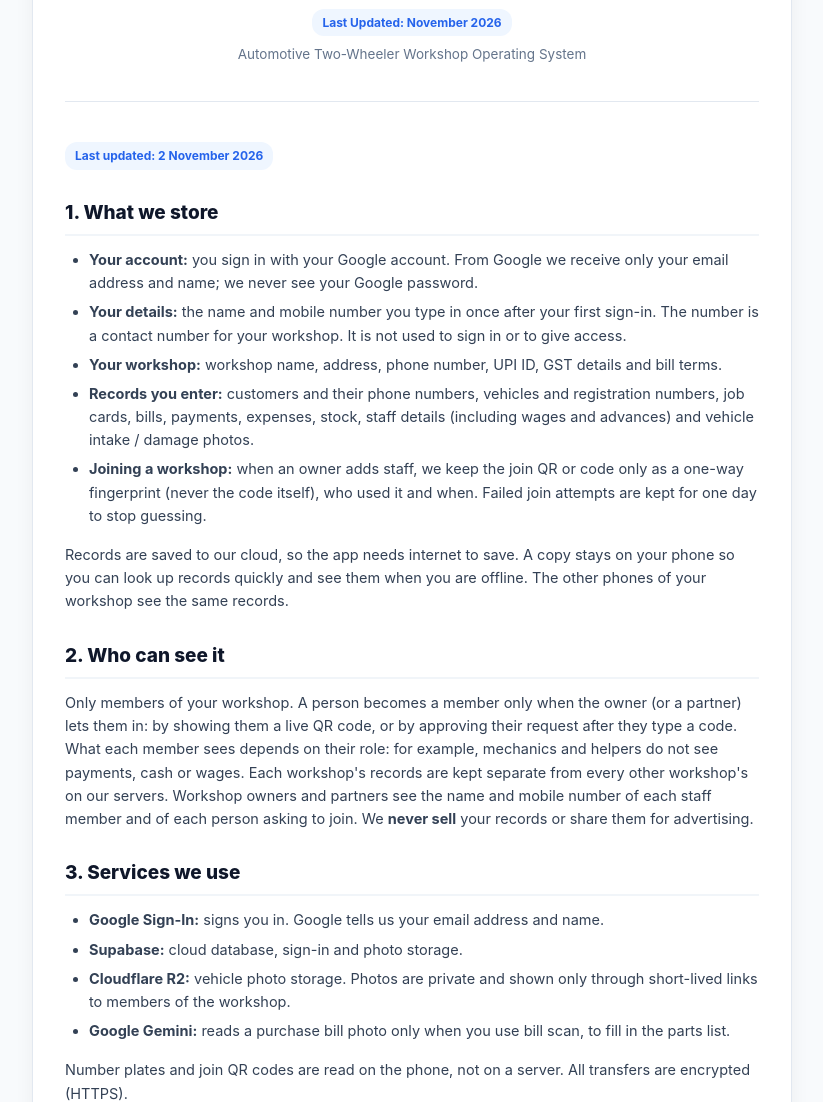
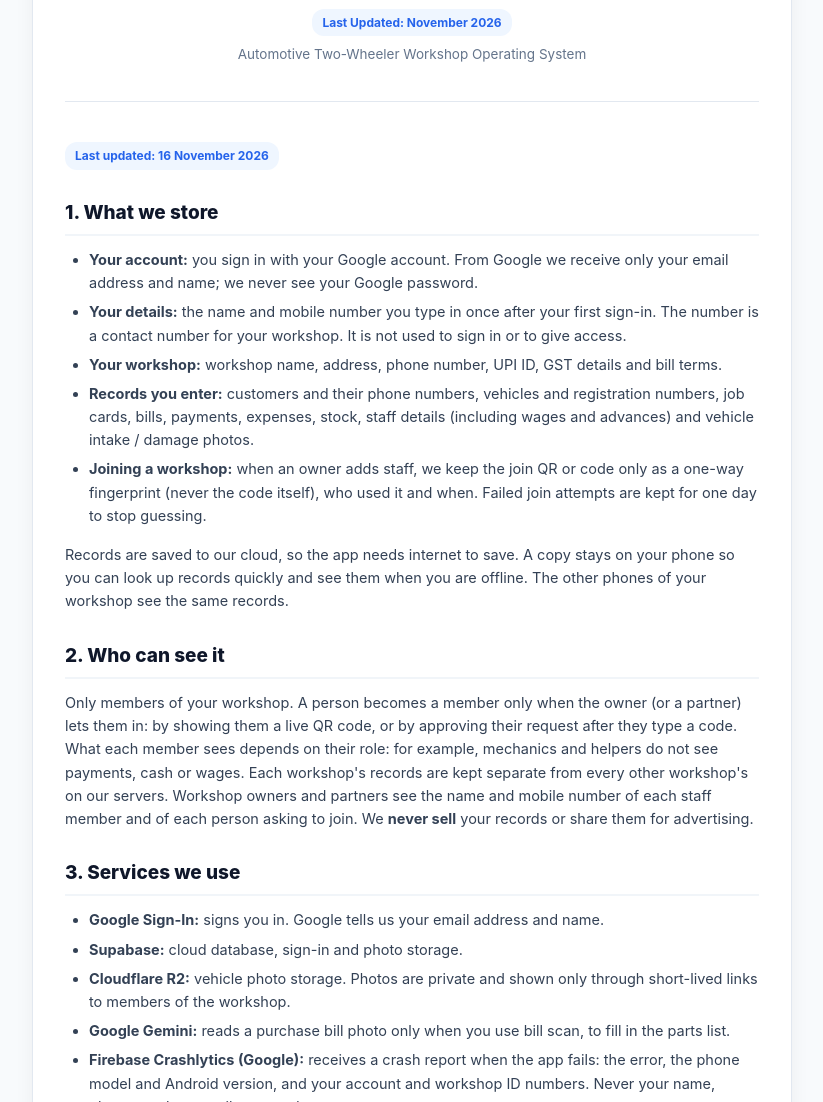
Before and after one commit to gaadibook/gaadibook.github.io, a plain HTML site: page privacy.html in a window 1280 px wide. Shown: the part 198-1300 px from the top of the page, without its empty margins (228-1051 px from the left). Drawn offline with Linux system fonts and the light colour scheme.

Commit message:
Privacy policy: name Firebase Crashlytics crash reports
Co-Authored-By: Claude Opus 5.5 <noreply@anthropic.com>

```diff
--- a/privacy.html
+++ b/privacy.html
@@ -143,7 +143,7 @@
 
     <!-- PRIVACY POLICY SECTION (keep in step with lib/core/localization/translations/privacy_strings.dart) -->
     <section>
-      <p><span class="badge">Last updated: 2 November 2026</span></p>
+      <p><span class="badge">Last updated: 16 November 2026</span></p>
 
       <h2>1. What we store</h2>
       <ul>
@@ -170,6 +170,7 @@
         <li><strong>Supabase:</strong> cloud database, sign-in and photo storage.</li>
         <li><strong>Cloudflare R2:</strong> vehicle photo storage. Photos are private and shown only through short-lived links to members of the workshop.</li>
         <li><strong>Google Gemini:</strong> reads a purchase bill photo only when you use bill scan, to fill in the parts list.</li>
+        <li><strong>Firebase Crashlytics (Google):</strong> receives a crash report when the app fails: the error, the phone model and Android version, and your account and workshop ID numbers. Never your name, phone number, email or records.</li>
       </ul>
       <p>
         Number plates and join QR codes are read on the phone, not on a server. All transfers are encrypted (HTTPS).
```
